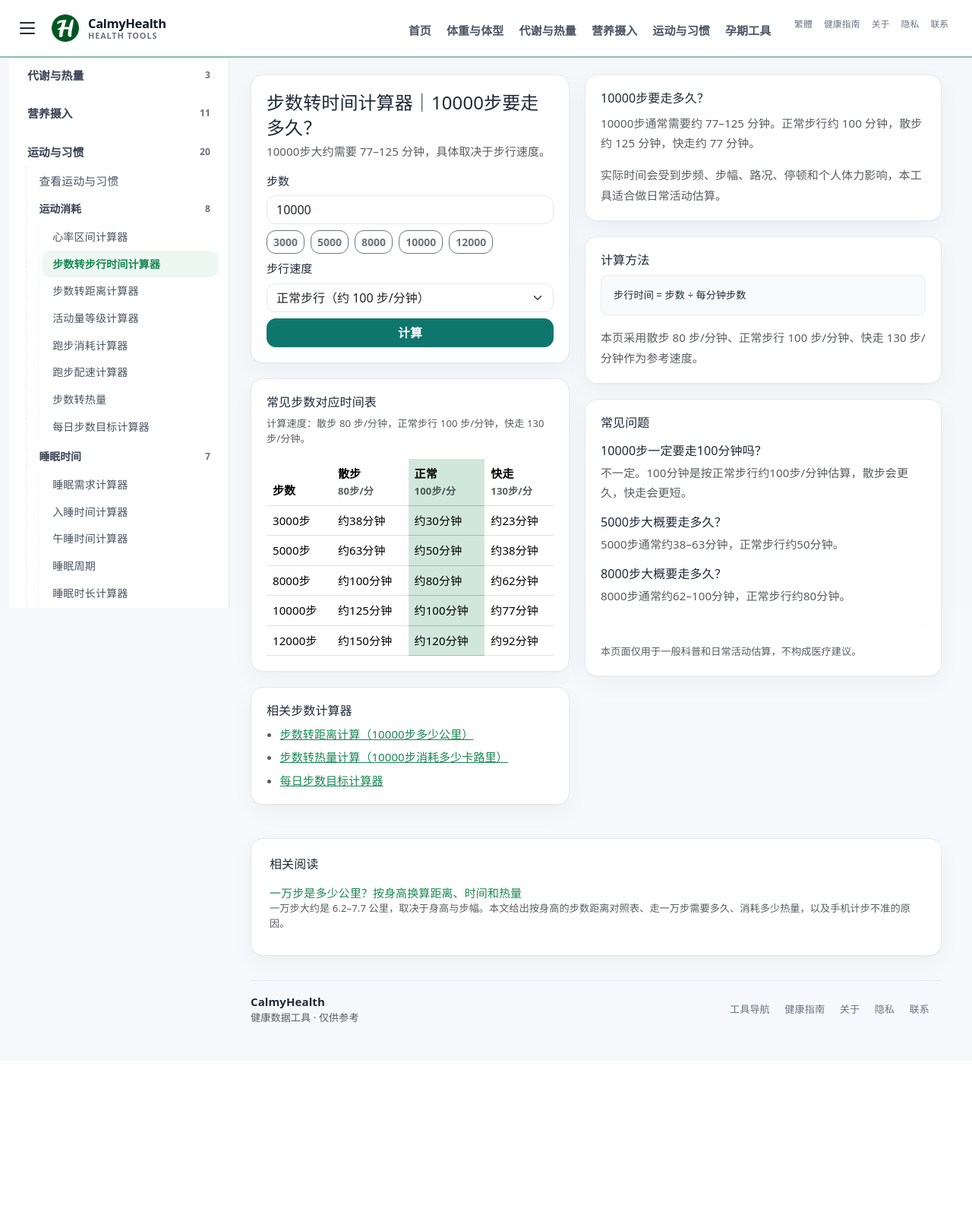
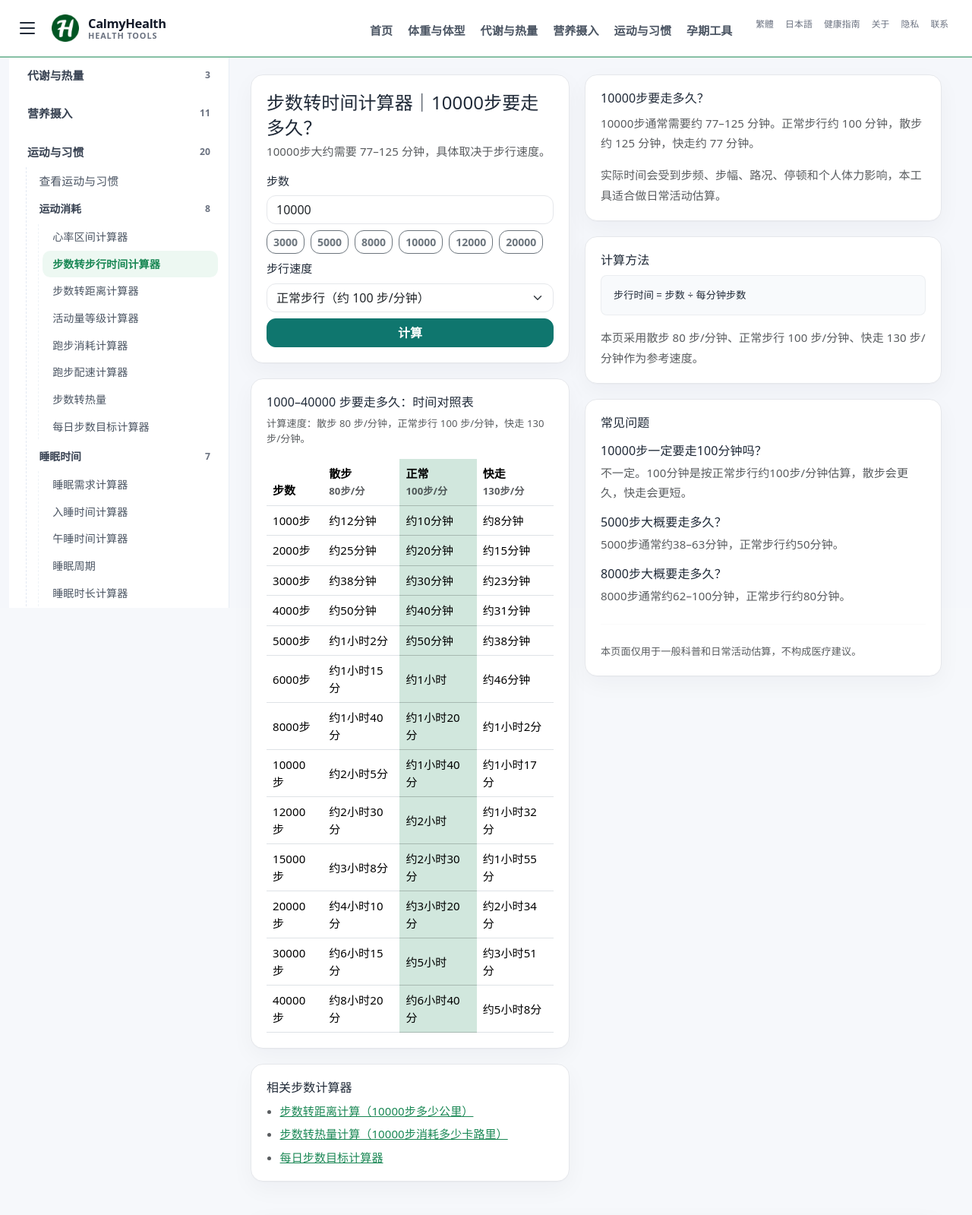
Before and after one commit to zhengxr566/health-tools-2026, a Flask app: page /steps-time in a window 1280 px wide. Shown: the top 1599 px of the page at 76% size. Before the commit the page ends 1346 px from the top, so only its background shows below. Run offline with Flask 3, Linux system fonts and the light colour scheme.

Commit message:
Step pages: 1,000-40,000-step tables, sharper titles, Japanese versions
- /steps-time: time table now covers 1,000-40,000 steps at three paces
  (computed in the template instead of hard-coded rows).
- /steps-distance: default table by height (155/165/175 cm) for
  1,000-40,000 steps plus steps per km; result table extended to 40,000.
- Titles/descriptions answer more real queries (3,000 / 20,000 / 40,000
  steps, steps per km); Traditional versions follow automatically.
- New Japanese pages /ja/steps-distance and /ja/steps-time with share
  cards; linked from the 1万歩 guide.

Co-Authored-By: Claude Opus 5.5 <noreply@anthropic.com>

```diff
--- a/articles_ja.py
+++ b/articles_ja.py
@@ -65,7 +65,7 @@ JA_ARTICLES = [
                     "Ainsworth BE, et al. 2011 Compendium of Physical Activities. Med Sci Sports Exerc, 2011.",
                     "Tudor-Locke C, et al. How fast is fast enough? Walking cadence (steps/min) as a practical estimate of intensity in adults: a narrative review. Br J Sports Med, 2018.",
                     "歩幅は「身長×0.415（男性）／0.413（女性）」、消費カロリーは「3メッツ×体重×時間（100歩/分）」で計算。本サイトの歩数ツールと同じ方法です。"],
-        "related_tools": ["/steps", "/calorie", "/bmi"],
+        "related_tools": ["/steps-distance", "/steps-time", "/steps"],
         "related_articles": ["bmi-normal-range", "sleep-cycle-90-minutes"],
     },
     {
--- a/i18n_ja.py
+++ b/i18n_ja.py
@@ -82,6 +82,10 @@ JA_TOOLS = [
      "desc": "距離とタイムからキロ何分のペースと、5km〜フルマラソンの予想タイムを計算"},
     {"path": "/heart-rate-zone", "cat": "activity", "name": "心拍数ゾーン計算",
      "desc": "年齢と安静時心拍数から、脂肪燃焼・有酸素などの心拍数ゾーンを計算"},
+    {"path": "/steps-distance", "cat": "activity", "name": "歩数・距離換算",
+     "desc": "1万歩は何キロ？身長から歩幅を推定して歩いた距離を計算"},
+    {"path": "/steps-time", "cat": "activity", "name": "歩数・時間換算",
+     "desc": "1万歩は何分？歩数と歩く速さからかかる時間を計算"},
     {"path": "/steps", "cat": "activity", "name": "歩数の消費カロリー",
      "desc": "1万歩で何キロカロリー？体重別に歩数の消費カロリーを計算"},
     {"path": "/sleep", "cat": "activity", "name": "睡眠サイクル計算",
@@ -124,6 +128,10 @@ JA_META = {
                       "距離とタイムからキロ何分のペースと時速を計算し、5km・10km・ハーフ・フルマラソンの予想タイムを表示。ペースと時速の換算表つき。"),
     "/heart-rate-zone": ("心拍数ゾーン計算｜脂肪燃焼・有酸素の目標心拍数 - CalmyHealth",
                          "年齢（と安静時心拍数）から最大心拍数と5つの心拍数ゾーンを計算。カルボーネン法にも対応し、脂肪燃焼に効率的と言われる心拍数の考え方も解説します。"),
+    "/steps-distance": ("歩数・距離換算｜1万歩は何キロ？1,000〜40,000歩の早見表 - CalmyHealth",
+                        "身長165cmなら1万歩は約6.8km、2万歩は約13.7km、1kmは約1,460歩。身長別に1,000〜40,000歩の距離がわかる早見表と、歩幅の計算方法を紹介します。"),
+    "/steps-time": ("歩数・時間換算｜1万歩は何分？1,000〜40,000歩の早見表 - CalmyHealth",
+                    "1万歩は普通の速さ（1分100歩）で約100分、速歩きで約77分。3,000歩は約30分、2万歩は約3時間20分。歩く速さ別に1,000〜40,000歩の所要時間がわかります。"),
     "/guide": ("健康ガイド｜BMI・歩数・睡眠をデータでわかりやすく - CalmyHealth",
                "BMIの基準、1万歩の距離と消費カロリー、睡眠サイクルなど、よくある疑問を研究と公的な基準をもとに解説します。"),
     "/about": ("CalmyHealth について - CalmyHealth", "CalmyHealth の運営者、編集方針、計算式と参考文献について。"),
@@ -151,6 +159,8 @@ JA_MSG = {
     "请输入正确步数。": "歩数を正しく入力してください。",
     "请输入正确时间（例如 23:30）。": "時刻を正しく入力してください（例：23:30）。",
     "目标选择不正确。": "目的を選択してください。",
+    "请输入合理的步数。": "歩数を正しく入力してください。",
+    "请输入合理的身高（cm）。": "身長（cm）を正しく入力してください。",
     "请输入正确的 TDEE（kcal/天）。": "1日の消費カロリー（kcal）を正しく入力してください。",
     "模式选择不正确。": "目標を選択してください。",
     "请输入合理的热量（kcal/天）。": "1日のカロリー（kcal）を正しく入力してください。",
--- a/seo_meta.py
+++ b/seo_meta.py
@@ -21,12 +21,12 @@ SEO_OVERRIDES = {
         "description": "每日脂肪摄入量约为每公斤体重 0.8–1.1 g，60 kg 维持体重约 60 g；建议脂肪占总热量 20%–30%、烹调油 25–30 g。输入体重和目标（减脂/维持/增肌），算出你每天该吃多少脂肪。",
     },
     "/steps-time": {
-        "title": "10000步要走多久？约100分钟｜按步速算步行时间｜CalmyHealth",
-        "description": "按每分钟约 100 步的常见步速，10000 步约需 100 分钟，5000 步约 50 分钟；慢走约 2 小时、快走约 77 分钟。输入步数并选择步速，算出你走完需要多久。",
+        "title": "10000步要走多久？约100分钟｜1000–40000步时间表｜CalmyHealth",
+        "description": "按每分钟约 100 步，3000 步约 30 分钟、10000 步约 100 分钟、20000 步约 3 小时 20 分；快走 10000 步约 77 分钟。附 1000–40000 步时间对照表，输入步数和步速算出你要走多久。",
     },
     "/steps-distance": {
-        "title": "10000步是多少公里？约6–8公里｜按身高换算｜CalmyHealth",
-        "description": "一万步约 6.2–7.7 公里，取决于身高和步幅（身高 165 cm 约 6.8 公里）。输入步数、身高和性别，按步幅算出你走了多少公里，也可反推每公里多少步。",
+        "title": "10000步是多少公里？约6–8公里｜1000–40000步换算表｜CalmyHealth",
+        "description": "身高 165 cm 时，10000 步约 6.8 公里、20000 步约 13.7 公里、40000 步约 27 公里，1 公里约 1,460 步。附按身高的 1000–40000 步公里数对照表，输入身高算出你走了多远。",
     },
     "/steps": {
         "title": "10000步消耗多少热量？约250–400 kcal｜按体重算｜CalmyHealth",
--- a/templates/steps_time.html
+++ b/templates/steps_time.html
@@ -22,6 +22,7 @@
             <button type="button" class="btn btn-sm btn-outline-secondary step-chip" data-steps="8000">8000</button>
             <button type="button" class="btn btn-sm btn-outline-secondary step-chip" data-steps="10000">10000</button>
             <button type="button" class="btn btn-sm btn-outline-secondary step-chip" data-steps="12000">12000</button>
+            <button type="button" class="btn btn-sm btn-outline-secondary step-chip" data-steps="20000">20000</button>
           </div>
         </div>
 
@@ -58,7 +59,7 @@
     </div>
 
     <div class="tool-card">
-      <h2 class="h6 mb-2">常见步数对应时间表</h2>
+      <h2 class="h6 mb-2">1000–40000 步要走多久：时间对照表</h2>
       <p class="text-muted small mb-3">
         计算速度：散步 80 步/分钟，正常步行 100 步/分钟，快走 130 步/分钟。
       </p>
@@ -74,36 +75,15 @@
             </tr>
           </thead>
           <tbody>
+            {% for n in [1000, 2000, 3000, 4000, 5000, 6000, 8000, 10000, 12000, 15000, 20000, 30000, 40000] %}
             <tr>
-              <td>3000步</td>
-              <td class="{% if current_pace == 'slow' %}table-success{% endif %}">约38分钟</td>
-              <td class="{% if current_pace == 'normal' %}table-success{% endif %}">约30分钟</td>
-              <td class="{% if current_pace == 'fast' %}table-success{% endif %}">约23分钟</td>
+              <td>{{ n }}步</td>
+              {% for key, spm in [('slow', 80), ('normal', 100), ('fast', 130)] %}
+              {% set m = (n / spm) | round | int %}
+              <td class="{% if current_pace == key %}table-success{% endif %}">约{% if m >= 60 %}{{ m // 60 }}小时{% if m % 60 %}{{ m % 60 }}分{% endif %}{% else %}{{ m }}分钟{% endif %}</td>
+              {% endfor %}
             </tr>
-            <tr>
-              <td>5000步</td>
-              <td class="{% if current_pace == 'slow' %}table-success{% endif %}">约63分钟</td>
-              <td class="{% if current_pace == 'normal' %}table-success{% endif %}">约50分钟</td>
-              <td class="{% if current_pace == 'fast' %}table-success{% endif %}">约38分钟</td>
-            </tr>
-            <tr>
-              <td>8000步</td>
-              <td class="{% if current_pace == 'slow' %}table-success{% endif %}">约100分钟</td>
-              <td class="{% if current_pace == 'normal' %}table-success{% endif %}">约80分钟</td>
-              <td class="{% if current_pace == 'fast' %}table-success{% endif %}">约62分钟</td>
-            </tr>
-            <tr>
-              <td>10000步</td>
-              <td class="{% if current_pace == 'slow' %}table-success{% endif %}">约125分钟</td>
-              <td class="{% if current_pace == 'normal' %}table-success{% endif %}">约100分钟</td>
-              <td class="{% if current_pace == 'fast' %}table-success{% endif %}">约77分钟</td>
-            </tr>
-            <tr>
-              <td>12000步</td>
-              <td class="{% if current_pace == 'slow' %}table-success{% endif %}">约150分钟</td>
-              <td class="{% if current_pace == 'normal' %}table-success{% endif %}">约120分钟</td>
-              <td class="{% if current_pace == 'fast' %}table-success{% endif %}">约92分钟</td>
-            </tr>
+            {% endfor %}
           </tbody>
         </table>
       </div>
```
Also changed, not shown: templates/ja/steps_distance.html (added, +74 -0 lines), templates/ja/steps_time.html (added, +56 -0 lines), templates/steps_distance.html (+11 -13 lines), static/og/steps-distance.ja.png (added), static/og/steps-time.ja.png (added).
